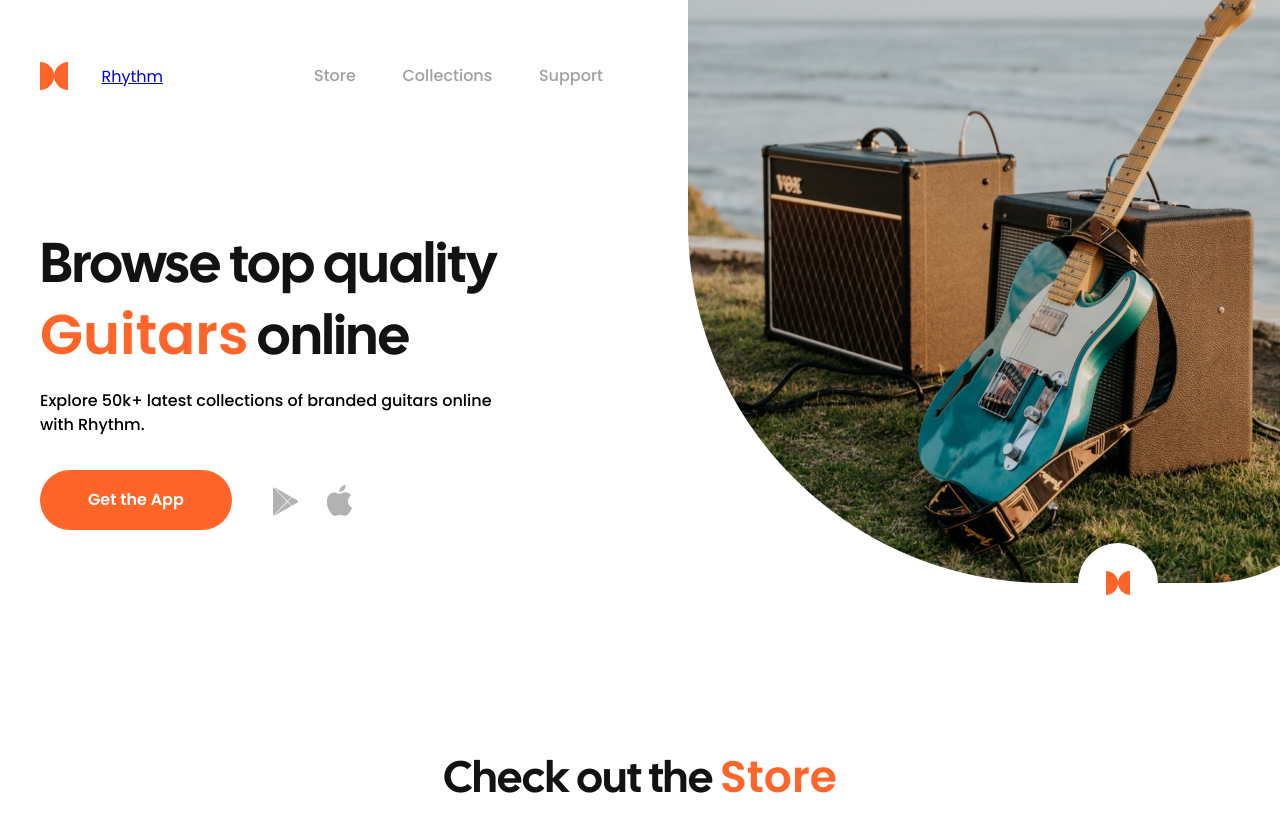
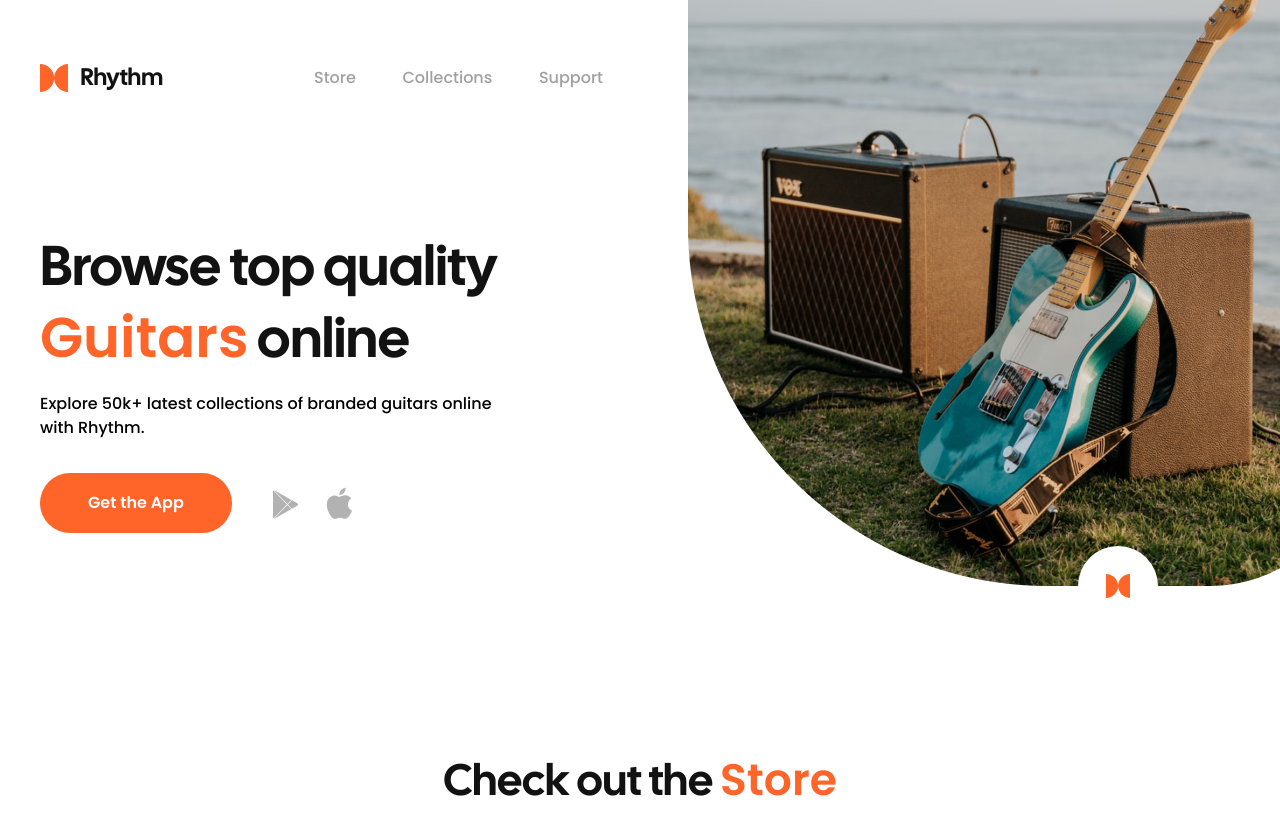
Before and after one commit to BohdanKoleiko/Guitar, a website: page src/index.html in a window 1280 px wide. Shown: the top 813 px of the page. Drawn offline with nearby package versions, Linux system fonts and the light colour scheme; files that its build step writes are made by us from their sources; files whose address does not match are found by name.

Commit message:
deleted logotype styles from main style file and added his import

```diff
--- a/src/sass/style.scss
+++ b/src/sass/style.scss
@@ -30,19 +30,7 @@ html, body {
    margin: 0 auto;
 }
 
-.logotype{
-   display: flex;
-   justify-content: space-between;
-   align-items: center;
-   &__img{
-      max-width: 28px;
-      max-height: 28px;
-      img{
-         width: 100%;
-         height: 100%;
-      }
-   }
-}
+@import './blocks/logotype';
 
 @import './blocks/title';
 @import './blocks/header';
```
